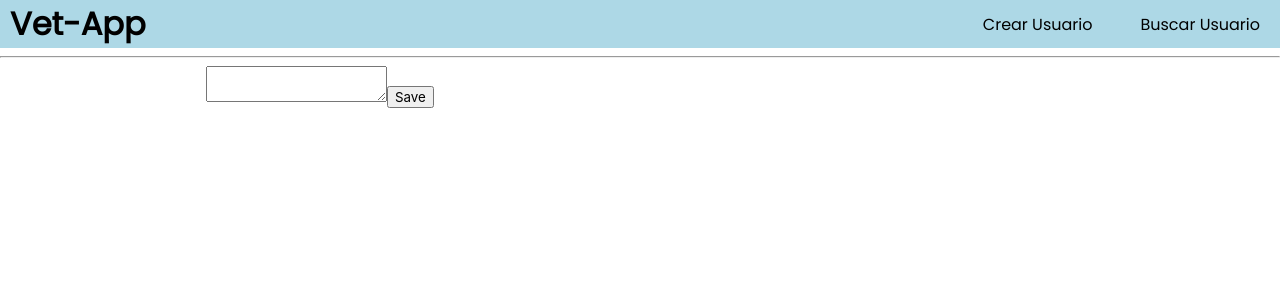
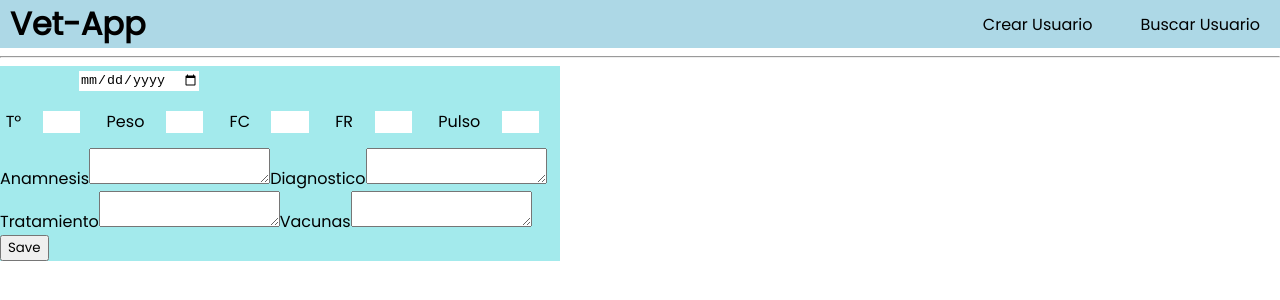
Before and after one commit to lgcaceres/vet-app, a React (Create React App) app: page /createCard/1 in a window 1280 px wide. Shown: the top 300 px of the page. Built offline with nearby package versions, Linux system fonts and the light colour scheme; no server answers; the database is empty.

Commit message:
Styling attentionCard component, the form and some inputs, still working

```diff
--- a/src/components/CreateClient/CreateForm.js
+++ b/src/components/CreateClient/CreateForm.js
@@ -8,28 +8,28 @@ const CreateForm = ({data, handleChange, addClient})=> {
     return(
         <form onSubmit={addClient}>
             <div className="client-data">
-                <label>Nombre </label>
-                <input type='text' value={data.nameClient} onChange={handleChange} name='nameClient'/>
-                <label>DNI</label>
-                <input type='text' value={data.dni} onChange={handleChange} name='dni'/>
-                <label>Telefono</label>
-                <input type='text' value={data.phone} onChange={handleChange} name='phone'/>
-                <label>Nombre de Mascota</label>
-                <input type='text' value={data.namePet} onChange={handleChange} name='namePet'/>
+                <label for="nameClient">Nombre </label>
+                <input id="nameClient" type='text' value={data.nameClient} onChange={handleChange} name='nameClient'/>
+                <label for="dni">DNI</label>
+                <input id="dni"type='text' value={data.dni} onChange={handleChange} name='dni'/>
+                <label for="phone">Telefono</label>
+                <input id="phone"type='text' value={data.phone} onChange={handleChange} name='phone'/>
+                <label for="namePet">Nombre de Mascota</label>
+                <input id="namePet" type='text' value={data.namePet} onChange={handleChange} name='namePet'/>
 
             </div>
             <div className="pet-data">
-                <label>Edad de Mascota</label>
-                <input type='text' value={data.agePet} onChange={handleChange} name='agePet'/>
+                <label for="agePet">Edad de Mascota</label>
+                <input id="agePet" type='text' value={data.agePet} onChange={handleChange} name='agePet'/>
 
-                <label>Sexo</label>
-                <input list="sex" value={data.sexPet} onChange={handleChange} name='sexPet' id="sexPet"/>
+                <label for="sexPet">Sexo</label>
+                <input id="sexPet"list="sex" value={data.sexPet} onChange={handleChange} name='sexPet' id="sexPet"/>
 
-                <label>Especie</label>
-                <input type='text' value={data.species} onChange={handleChange} name='species'/>
+                <label for="species">Especie</label>
+                <input id="species" type='text' value={data.species} onChange={handleChange} name='species'/>
 
-                <label>Raza</label>
-                <input type='text' value={data.breed} onChange={handleChange} name='breed'/>
+                <label for="breed">Raza</label>
+                <input id="breed" type='text' value={data.breed} onChange={handleChange} name='breed'/>
 
 
 
--- /dev/null
+++ b/src/components/SearchClient/AttentionCard.css
@@ -0,0 +1,17 @@
+.attention-card {
+    font-family: 'Poppins',sans-serif;
+    background-color: rgb(163, 234, 236);
+    width: 35em;
+}
+
+.general-info {
+    display: flex;
+    justify-content: space-around;
+}
+
+input{
+    width: 2.5em;
+}
+.card-date{
+    width: initial;
+}
--- a/src/components/SearchClient/AttentionCard.js
+++ b/src/components/SearchClient/AttentionCard.js
@@ -1,12 +1,44 @@
 import React from 'react';
+import './AttentionCard.css'
 
 function AttentionCard({cardInfo, handleChange, saveCard}) {
     return (
+    <div className="attention-card">
+        <div className="general-info">
+            <input className="card-date" type="date" name="date" value={cardInfo.date} onChange={handleChange}/>
+            <div className="card-name-client">{cardInfo.nameClient}</div>
+            <div className="card-name-pet">{cardInfo.namePet}</div>
+        </div>
+        <div className="general-info card-info">
+            <label for="temperature">Tº</label>
+            <input id="temperature" value={cardInfo.temperature}/>
+            <label for="weight">Peso</label>
+            <input id="weight" value={cardInfo.temperature}/>
+            <label for="fc">FC</label>
+            <input id="fc" value={cardInfo.temperature}/>
+            <label for="fr">FR</label>
+            <input id="fr" value={cardInfo.temperature}/>
+            <label for="pulse">Pulso</label>
+            <input id="pulse" value={cardInfo.temperature}/>
+        </div>
         <div>
-            <input type="text" name="namePet" value={cardInfo.namePet} onChange={handleChange}/>
-            <textarea name="action" value={cardInfo.action} onChange={handleChange} />
-            <button onClick={saveCard}>Save</button>
+            <label for="anamnesis">Anamnesis</label>
+            <textarea id="anamnesis" name="anamnesis" value={cardInfo.anamnesis} onChange={handleChange} />
+
+            <label for="diagnostico">Diagnostico</label>
+            <textarea id="diagnostico" name="diagnostico" value={cardInfo.diagnostico} onChange={handleChange} />
+
+            <label for="tratamiento">Tratamiento</label>
+            <textarea id="tratamiento" name="tratamiento" value={cardInfo.tratamiento} onChange={handleChange} />
+
+            <label for="vacunas">Vacunas</label>
+            <textarea id="vacunas" name="vacunas" value={cardInfo.vacunas} onChange={handleChange} />
         </div>
+
+        <button onClick={saveCard}>Save</button>
+
+
+    </div>
     );
 }
 
--- a/src/components/SearchClient/CreateAttentionCard.js
+++ b/src/components/SearchClient/CreateAttentionCard.js
@@ -1,4 +1,4 @@
-import React, { useState } from 'react';
+import React, { useEffect, useState } from 'react';
 import { useParams } from 'react-router';
 import AttentionCard from './AttentionCard'
 
@@ -23,6 +23,24 @@ function CreateAttentionCard() {
 
     const {id} = useParams();
 
+    useEffect(()=>{
+        let data;
+        firebaseDb.child(`clients/${id}`).on('value',snapshot => {
+            if(snapshot.val()!=null){
+                data= snapshot.val();
+            }
+            else {
+                alert("something is wrong")
+            }
+            console.log(data.nameClient);
+            setCardInfo(prevState => ({
+                ...prevState,
+                nameClient:data.nameClient,
+                namePet:data.namePet
+            }));
+        })
+    },[])
+
 
     const handleChange = (e)=> {
         const {name , value} = e.target;
@@ -44,11 +62,11 @@ function CreateAttentionCard() {
                 alert("Data saved successfully")
             }})
 
-        setCardInfo(prevState => ({
-            ...prevState,
-            namePet:"",
-            action:""
-        }))
+        // setCardInfo(prevState => ({
+        //     ...prevState,
+        //     namePet:"",
+        //     action:""
+        // }))
 
     }
 
```
